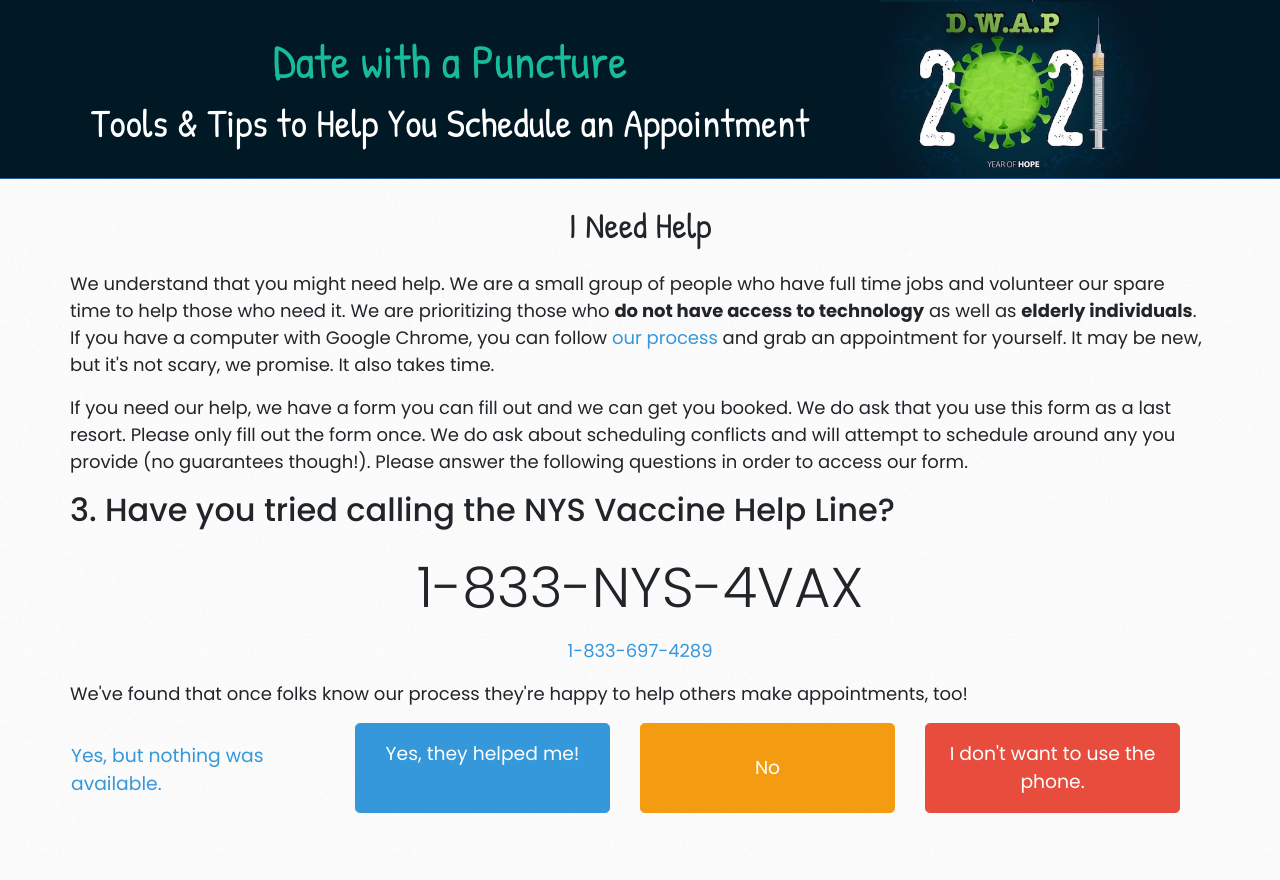
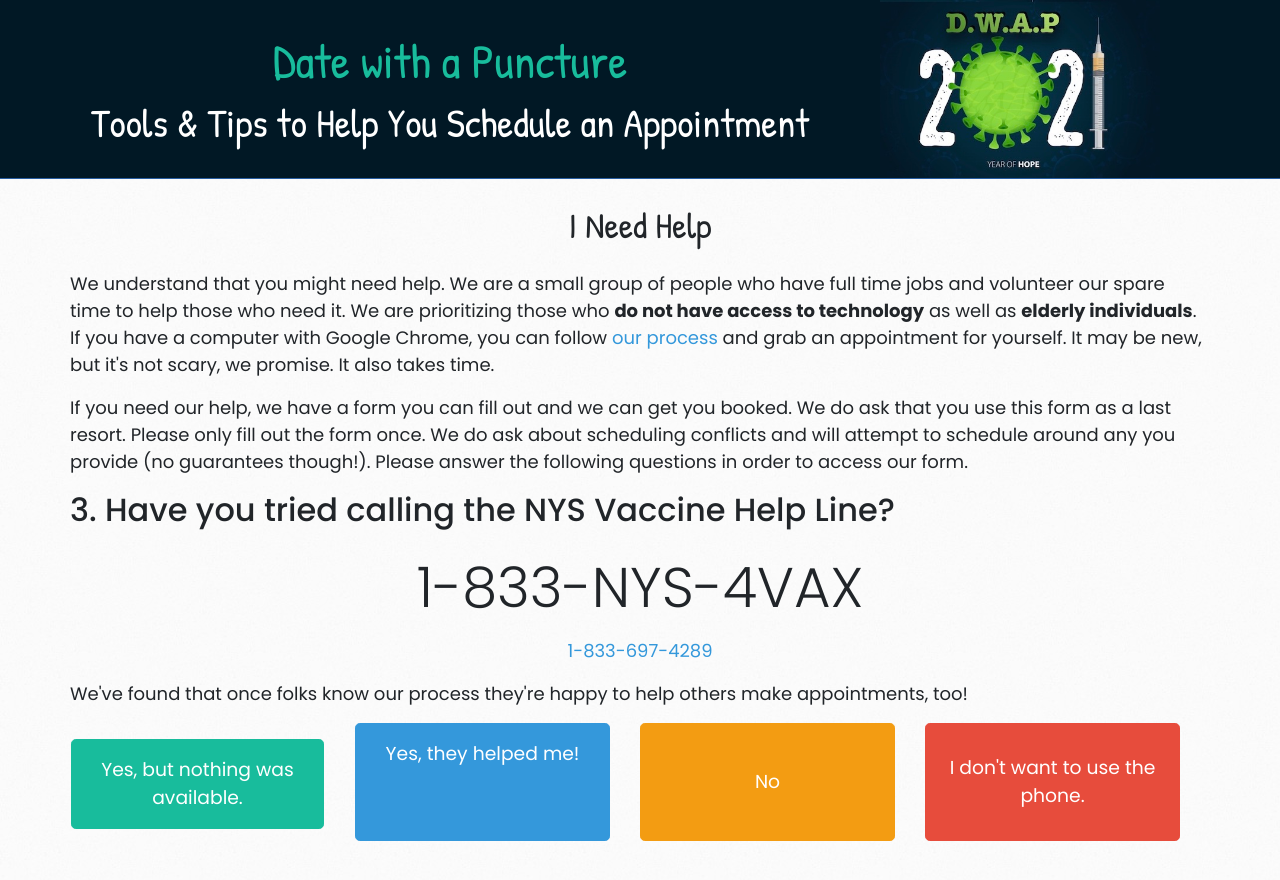
Before and after one commit to loganrath/dwap-main, a Jekyll site: the page built from help-3b.md, in a window 1280 px wide. Shown: the top 880 px of the page. Built offline with Jekyll 4.4.1, drawn with Linux system fonts in a browser that asks for light colours; nearby versions of some CDN libraries.

Commit message:
Update help-3b.md

```diff
--- a/help-3b.md
+++ b/help-3b.md
@@ -11,7 +11,7 @@ title: I Need Help
 <p>We've found that once folks know our process they're happy to help others make appointments, too!</p>
 
 <div class="row w-100 mb-5">
-<div class="col-12 col-md-6 col-lg-3 btn-lg btn-block py-md-3 d-flex flex-sm-column align-items-center justify-content-center"><a href="/help-4b">Yes, but nothing was available.</a></div>
+<div class="col-12 col-md-6 col-lg-3 btn-lg btn-block py-md-3 d-flex flex-sm-column align-items-center justify-content-center"><a class="btn btn-success btn-lg btn-block py-md-3 d-flex flex-sm-column" href="/help-4b">Yes, but nothing was available.</a></div>
 <div class="col-12 col-md-6 col-lg-3 mb-3 mb-lg-1 d-flex align-items-stretch">
   <a class="btn btn-info btn-lg btn-block py-md-3" href="javascript:alert('Great! Please close this window.')">Yes, they helped me!</a>
 </div>
```
